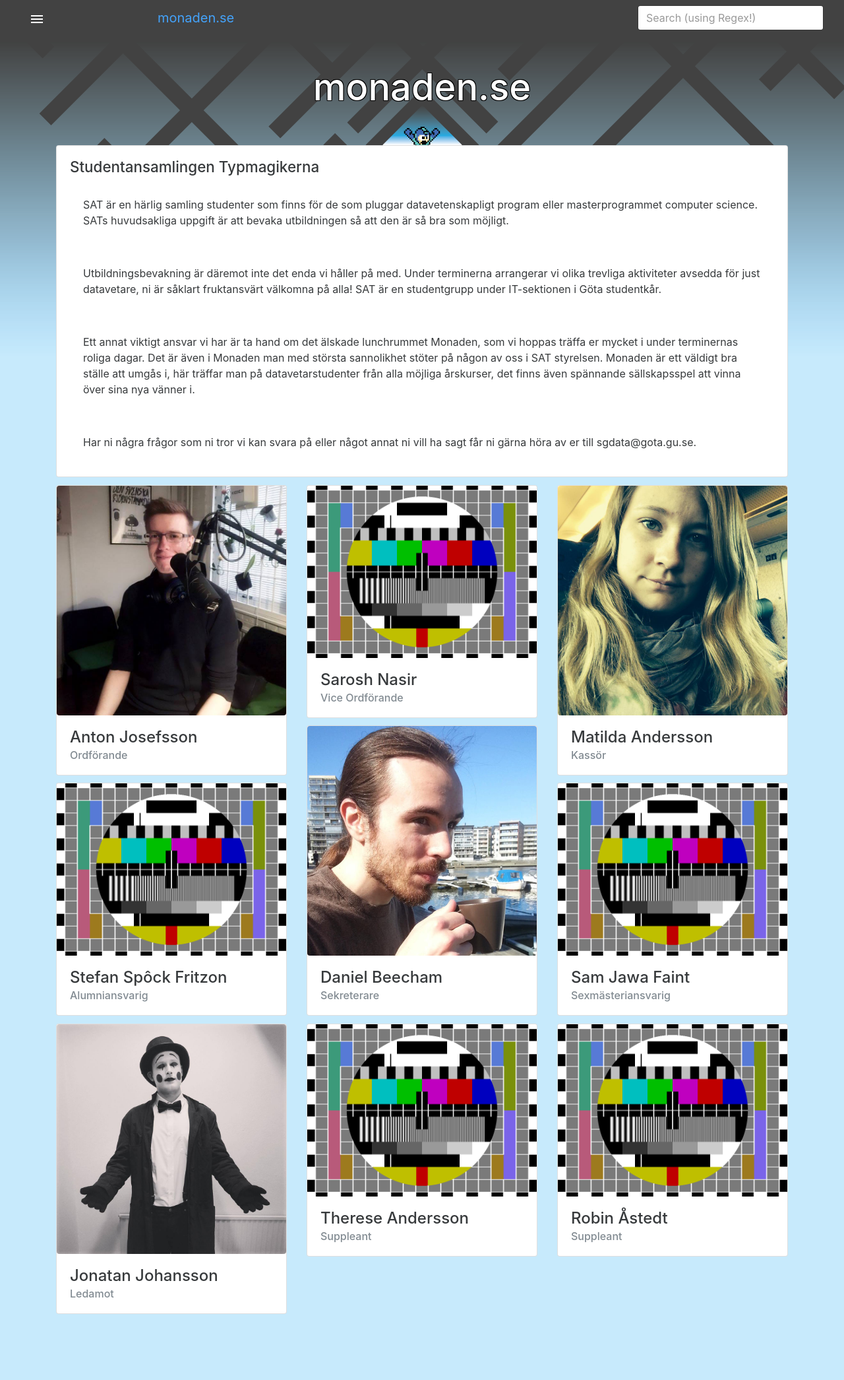
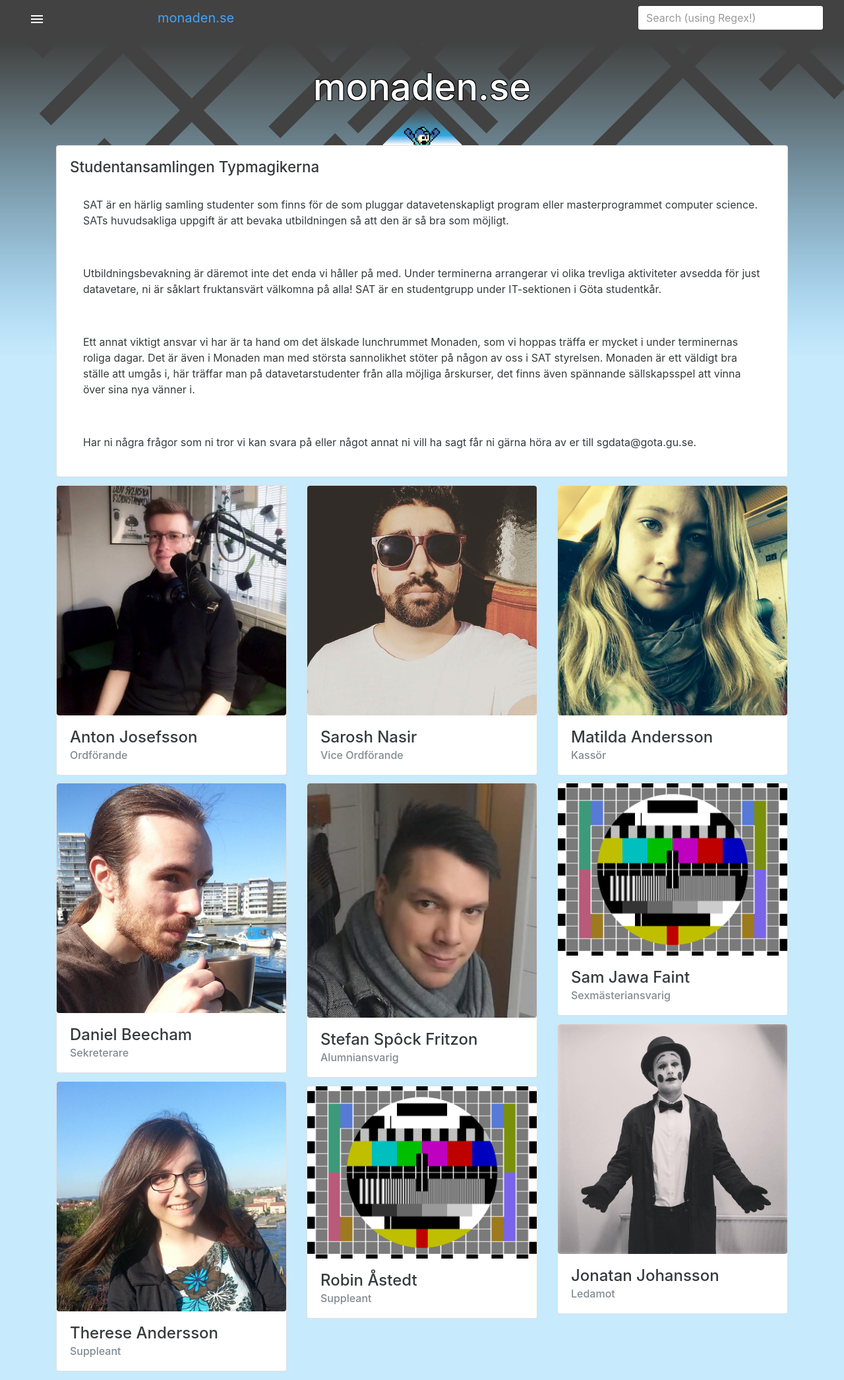
Before and after one commit to DJTunafish/typmagikerna.github.io, a Jekyll site: the page built from sat.html, in a window 1280 px wide. Shown: the whole page at 66% size. Built offline with Jekyll 4.4.1, drawn with Linux system fonts in a browser that asks for light colours; a script that is not in the unit is left out.

Commit message:
ett par till styrelsebilder

```diff
--- a/sat.html
+++ b/sat.html
@@ -35,7 +35,7 @@
 
   <div class="peep col-xs-12 col-sm-6 col-md-4">
     <div class="card">
-      <img src="{{ site.images.url }}{{ site.images.baseurl }}test.png" alt="Card image" class="card-img-top card-img">
+      <img src="{{ site.images.url }}{{ site.images.baseurl }}sarosh.jpg" alt="Card image" class="card-img-top card-img">
       <div class="card-block">
         <h4 class="card-title">Sarosh Nasir</h4>
         <h6 class="card-subtitle text-muted">Vice Ordförande</h6>
@@ -65,7 +65,7 @@
 
   <div class="peep col-xs-12 col-sm-6 col-md-4">
     <div class="card">
-      <img src="{{ site.images.url }}{{ site.images.baseurl }}test.png" alt="Card image" class="card-img-top card-img">
+      <img src="{{ site.images.url }}{{ site.images.baseurl }}stefan.jpg" alt="Card image" class="card-img-top card-img">
       <div class="card-block">
         <h4 class="card-title">Stefan Spôck Fritzon</h4>
         <h6 class="card-subtitle text-muted">Alumniansvarig</h6>
@@ -95,7 +95,7 @@
 
   <div class="peep col-xs-12 col-sm-6 col-md-4">
     <div class="card">
-      <img src="{{ site.images.url }}{{ site.images.baseurl }}test.png" alt="Card image" class="card-img-top card-img">
+      <img src="{{ site.images.url }}{{ site.images.baseurl }}therese.jpg" alt="Card image" class="card-img-top card-img">
       <div class="card-block">
         <h4 class="card-title">Therese Andersson</h4>
         <h6 class="card-subtitle text-muted">Suppleant</h6>
```
Also changed, not shown: images/sarosh.jpg (added), images/stefan.jpg (added), images/therese.jpg (added).
